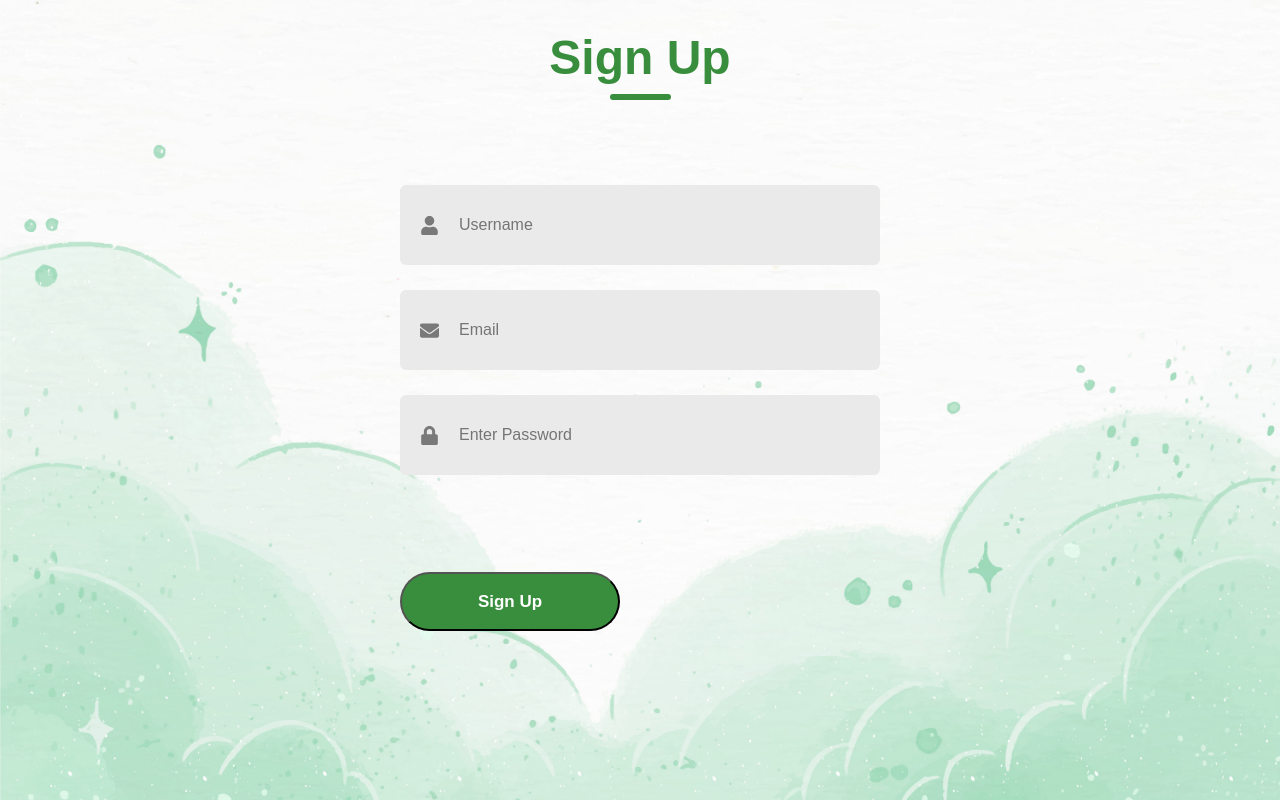
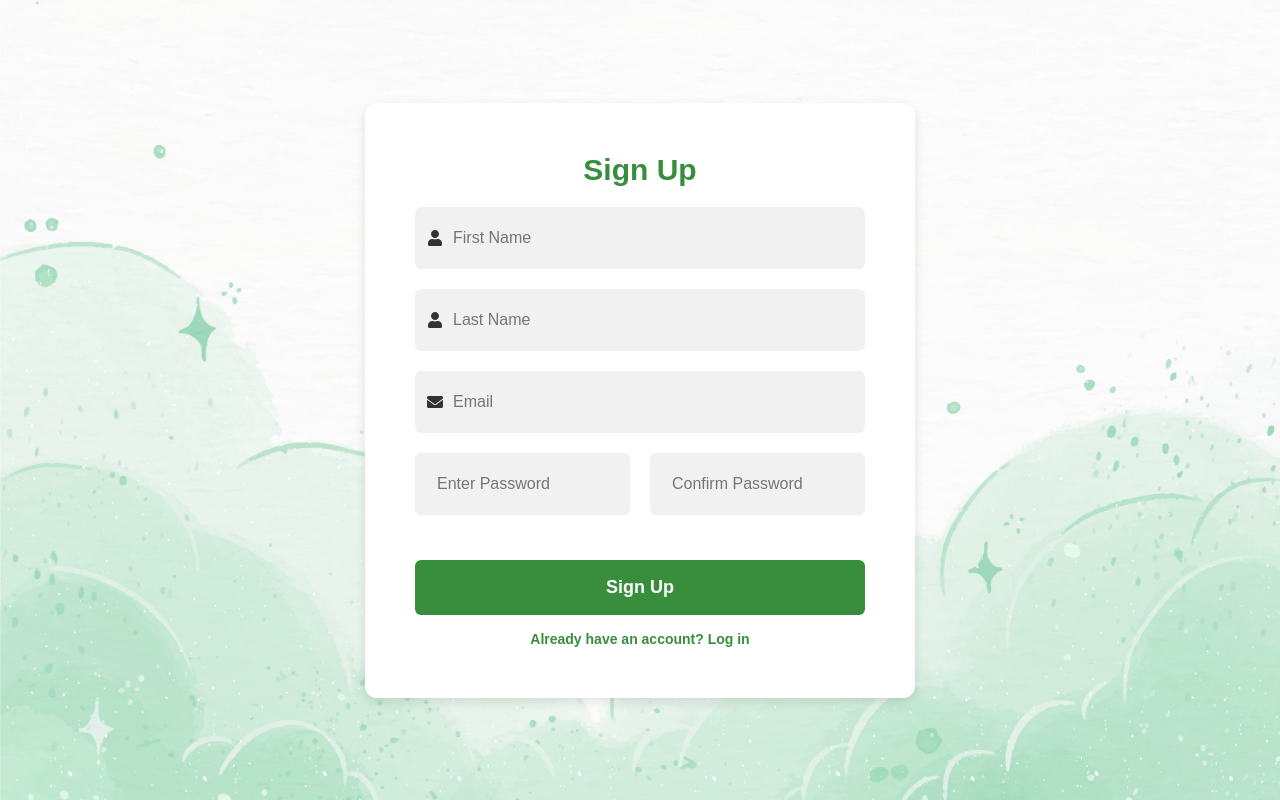
Before and after one commit to TEAM-MERAKI-NAA/MERAKI-FE, a React (Create React App) app: page /signup in a window 1280 px wide. Built offline with nearby package versions, Linux system fonts and the light colour scheme; the HTML template or start-up script is replaced by a standard one.

Commit message:
changed the layout of the signup page

```diff
--- a/src/components/Signup.js
+++ b/src/components/Signup.js
@@ -8,9 +8,11 @@ export const Signup = () => {
     const navigate = useNavigate();
 
     const [formData, setFormData] = useState({
-        username: "",
+        firstName: "",
+        lastName: "",
         email: "",
         password: "",
+        confirmPassword: "",
     });
 
     const [error, setError] = useState("");
@@ -22,9 +24,9 @@ export const Signup = () => {
     };
 
     const validateForm = () => {
-        const { username, email, password } = formData;
+        const { firstName, lastName, email, password, confirmPassword } = formData;
 
-        if (!username || !email || !password) {
+        if (!firstName || !lastName || !email || !password || !confirmPassword) {
             setError("All fields are required.");
             return false;
         }
@@ -37,6 +39,11 @@ export const Signup = () => {
 
         if (password.length < 6) {
             setError("Password must be at least 6 characters.");
+            return false;
+        }
+
+        if (password !== confirmPassword) {
+            setError("Passwords do not match.");
             return false;
         }
 
@@ -54,21 +61,19 @@ export const Signup = () => {
         setSuccess("");
 
         try {
-            // Convert formData object into FormData (for multipart/form-data)
             const formDataToSend = new FormData();
-            formDataToSend.append("username", formData.username);
+            formDataToSend.append("first_name", formData.firstName);
+            formDataToSend.append("last_name", formData.lastName);
             formDataToSend.append("email", formData.email);
             formDataToSend.append("password", formData.password);
 
-            console.log("Sending Form Data:", Object.fromEntries(formDataToSend)); // Debugging
+            console.log("Sending Form Data:", Object.fromEntries(formDataToSend));
 
             const response = await axios.post(
                 "http://4.206.179.192:8000/auth/api/register/",
                 formDataToSend,
                 {
-                    headers: {
-                        "Content-Type": "multipart/form-data",
-                    },
+                    headers: { "Content-Type": "multipart/form-data" },
                 }
             );
 
@@ -76,8 +81,6 @@ export const Signup = () => {
 
             if (response.status === 201) {
                 setSuccess("User registered successfully! Redirecting to login...");
-
-                // Redirect to Login page after 2 seconds
                 setTimeout(() => navigate("/login"), 2000);
             } else {
                 setError("Registration failed. Please try again.");
@@ -87,7 +90,6 @@ export const Signup = () => {
             setError(
                 error.response?.data?.message ||
                 error.response?.data?.error ||
-                JSON.stringify(error.response?.data) ||
                 "Something went wrong. Please try again."
             );
         } finally {
@@ -97,27 +99,40 @@ export const Signup = () => {
 
     return (
         <div className="container">
-            <div className="header">
-                <div className="text">Sign Up</div>
-                <div className="underline"></div>
-            </div>
+            <div className="signup-card">
+                <h2 className="signup-title">Sign Up</h2>
 
                 {error && <div className="error-message">{error}</div>}
                 {success && <div className="success-message">{success}</div>}
 
-            <form className="inputs" onSubmit={handleSubmit}>
+                <form className="form-container" onSubmit={handleSubmit}>
+                    <div className="inputs">
+                        <div className="row">
                             <div className="input">
                                 <FaUser className="icon" />
                                 <input
                                     type="text"
-                        name="username"
-                        placeholder="Username"
-                        value={formData.username}
+                                    name="firstName"
+                                    placeholder="First Name"
+                                    value={formData.firstName}
                                     onChange={handleChange}
                                     required
                                 />
                             </div>
                             <div className="input">
+                                <FaUser className="icon" />
+                                <input
+                                    type="text"
+                                    name="lastName"
+                                    placeholder="Last Name"
+                                    value={formData.lastName}
+                                    onChange={handleChange}
+                                    required
+                                />
+                            </div>
+                        </div>
+
+                        <div className="input full-width">
                             <FaEnvelope className="icon" />
                             <input
                                 type="email"
@@ -128,6 +143,8 @@ export const Signup = () => {
                                 required
                             />
                         </div>
+
+                        <div className="password-container">
                             <div className="input">
                                 <FaLock className="icon" />
                                 <input
@@ -139,12 +156,29 @@ export const Signup = () => {
                                     required
                                 />
                             </div>
-                <div className="submit-container">
+                            <div className="input">
+                                <FaLock className="icon" />
+                                <input
+                                    type="password"
+                                    name="confirmPassword"
+                                    placeholder="Confirm Password"
+                                    value={formData.confirmPassword}
+                                    onChange={handleChange}
+                                    required
+                                />
+                            </div>
+                        </div>
+
                         <button className="submit" type="submit" disabled={loading}>
                             {loading ? "Signing Up..." : "Sign Up"}
                         </button>
                     </div>
                 </form>
+
+                <div className="back-to-login-container">
+                    <a href="/login" className="back-to-login">Already have an account? Log in</a>
+                </div>
+            </div>
         </div>
     );
 };
--- a/src/styles/Signup.css
+++ b/src/styles/Signup.css
@@ -1,172 +1,116 @@
-.container{
+/* Centered container with card-like form */
+.container {
+    display: flex;
+    justify-content: center;
     align-items: center;
-    display: flex;
-    flex-direction: column;
-    margin: auto;
-    /* margin-top: 200px; */
-    background: #fff;
-    padding-bottom: 30px;
-    position: absolute;
-    inset: 0;
+    height: 100vh;
     background-image: url("/public/background.jpg");
     background-size: cover;
     background-position: center;
 }
 
-.header{
-   display: flex;
-   flex-direction: column;
-   align-items: center;
-   gap: 9px;
-   width: 100%;
-   margin: 30px;
+/* White Card for Form */
+.signup-card {
+    background: #ffffff;
+    padding: 50px;
+    border-radius: 12px;
+    box-shadow: 0px 4px 12px rgba(0, 0, 0, 0.1);
+    width: 100%;
+    max-width: 550px; /* Increased width */
+    min-height: 450px; /* Increased height */
+    text-align: center;
 }
 
-.text{
+/* Signup Heading */
+.signup-title {
+    font-size: 30px; /* Slightly larger for better visibility */
+    font-weight: 700;
     color: #388e3c;
-    font-size: 48px;
-    font-weight: 700;
+    margin-bottom: 15px;
 }
 
-.underline{
-    width: 61px;
-    height: 6px;
-    background: #388e3c;
-    border-radius: 9px;
+/* Spacing for inputs */
+.inputs {
+    display: flex;
+    flex-direction: column;
+    gap: 20px; /* Increased spacing between fields */
+    margin-top: 20px;
 }
 
-.inputs{
-    margin-top: 55px;
+/* Input field styling */
+.input {
     display: flex;
-    flex-direction: column;
-    gap: 25px;
+    align-items: center;
+    background: #f1f1f1;
+    border-radius: 6px;
+    padding: 12px;
+    width: 100%;
 }
 
-.input{
-    display: flex;
-    align-items: center;
-    margin: auto;
-    width: 480px;
-    height: 80px;
-    background: #eaeaea;
-    border-radius: 6px;
-}
-
-.input input{
-    height: 50px;
-    width: 400px;
+/* Ensure inputs fit properly */
+.input input {
+    flex: 1;
     background: transparent;
     border: none;
     outline: none;
+    font-size: 16px;
+    padding-left: 10px;
 }
 
-.icon {
-    margin-right: 10px;
-    margin-left: 20px;
-    /* color: #009d1d; */
-    color: #797979;
-    font-size: 19px;
+/* Ensure First Name & Last Name fields fit inside */
+.row {
+    display: flex;
+    gap: 20px; /* Added spacing between First Name & Last Name */
+    width: 100%;
+    flex-wrap: wrap; /* Ensures responsiveness */
 }
 
-/* .forgot-password{
-    margin-top: 20px;
-    color: #797979;
-    font-size: 18px;
-    align-items: center;
-
-} */
-
-.submit{
-    display: flex;
-    justify-content: center;
-    align-items: center;
-    width: 220px;
-    height: 59px;
-    color: #fff;
-    background: #388e3c;
-    border-radius: 50px;
-    font-size: 17px;
-    font-weight: 700;
-    cursor: pointer;
-    gap: 20px;
-    margin-top: 15%;
+/* Ensure both first & last name fields are equally distributed */
+.row .input {
+    flex: 1;
+    min-width: 48%;
 }
 
+/* Fix Confirm Password field overflow */
+.password-container {
+    display: flex;
+    gap: 20px;
+    width: 100%;
+}
+
+/* Ensure password fields stay inside the box */
+.password-container .input {
+    flex: 1;
+    min-width: 0;
+}
+
+/* Signup button */
+.submit {
+    width: 100%;
+    height: 55px; /* Slightly larger button */
+    background: #388e3c;
+    color: white;
+    border: none;
+    border-radius: 6px;
+    font-size: 18px;
+    font-weight: bold;
+    cursor: pointer;
+    margin-top: 25px;
+    transition: 0.3s ease-in-out;
+}
+
+.submit:hover {
+    background: #2e7d32;
+}
+
+/* Back to Login */
 .back-to-login-container {
-    display: flex;
-    justify-content: center;
     margin-top: 15px;
 }
 
 .back-to-login {
-    display: inline-block;
     text-decoration: none;
-    background: #ffffff; /* White background */
-    color: #009d1d; /* Green text */
-    padding: 10px 30px;
-    border-radius: 5px;
-    border: 2px solid #009d1d; /* Green border */
-    font-size: 16px;
+    color: #388e3c;
+    font-size: 14px;
     font-weight: bold;
-    cursor: pointer;
-    transition: 0.3s ease-in-out;
 }
-
-.back-to-login:hover {
-    background: #009d1d; /* Green background on hover */
-    color: #ffffff; /* White text on hover */
-}
-
-.forgot-password {
-    display: flex;
-    justify-content: center;
-    margin-top: 10px;
-    margin-right: 285px;
-}
-
-.forgot-password a {
-    display: inline-block;
-    text-decoration: none;
-    background: #ffffff;
-    color: #009d1d;
-    padding: 10px 30px;
-    border-radius: 5px;
-    border: 2px solid #009d1d;
-    font-size: 16px;
-    font-weight: bold;
-    cursor: pointer;
-    transition: 0.3s ease-in-out;
-}
-
-.forgot-password a:hover {
-    background: #009d1d;
-    color: #ffffff;
-}
-/* Flexbox container for aligning input and button */
-.input-container {
-    display: flex;
-    align-items: center;
-    gap: 10px;
-    width: 100%;
-    justify-content: space-between;
-}
-
-/* Adjust input width to accommodate the button */
-.input-container .input {
-    flex: 1;
-}
-
-/* Button styling */
-.send-otp-btn, .confirm-btn {
-    background-color: #388e3c;
-    color: white;
-    border: none;
-    padding: 10px 15px;
-    cursor: pointer;
-    border-radius: 5px;
-    transition: 0.3s ease-in-out;
-}
-
-.send-otp-btn:hover, .confirm-btn:hover {
-    background-color: #388e3c;
-}
```
Lines whose indentation alone changed are shown as unchanged.
